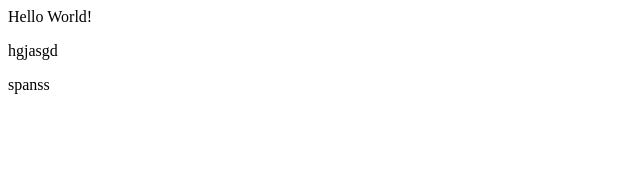
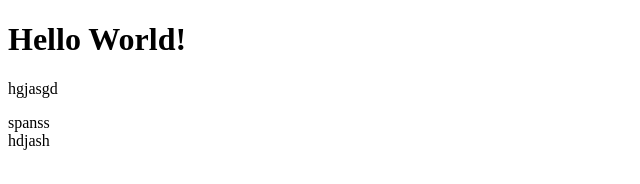
Before and after one commit to simbol-may/test01, a plain HTML site: page index.html in a window 1280 px wide. Shown: the whole page, without its empty margins (0-640 px from the left). Drawn offline with Linux system fonts and the light colour scheme.

Commit message:
在index.html新增了div

```diff
--- a/index.html
+++ b/index.html
@@ -6,8 +6,9 @@
     <title>Document</title>
 </head>
 <body>
-    <head>Hello World!</head>
+    <h1>Hello World!</h1>
     <p>hgjasgd</p>
     <span>spanss</span>
+    <div>hdjash</div>
 </body>
 </html>
```
Also changed, not shown: 1 other file.
